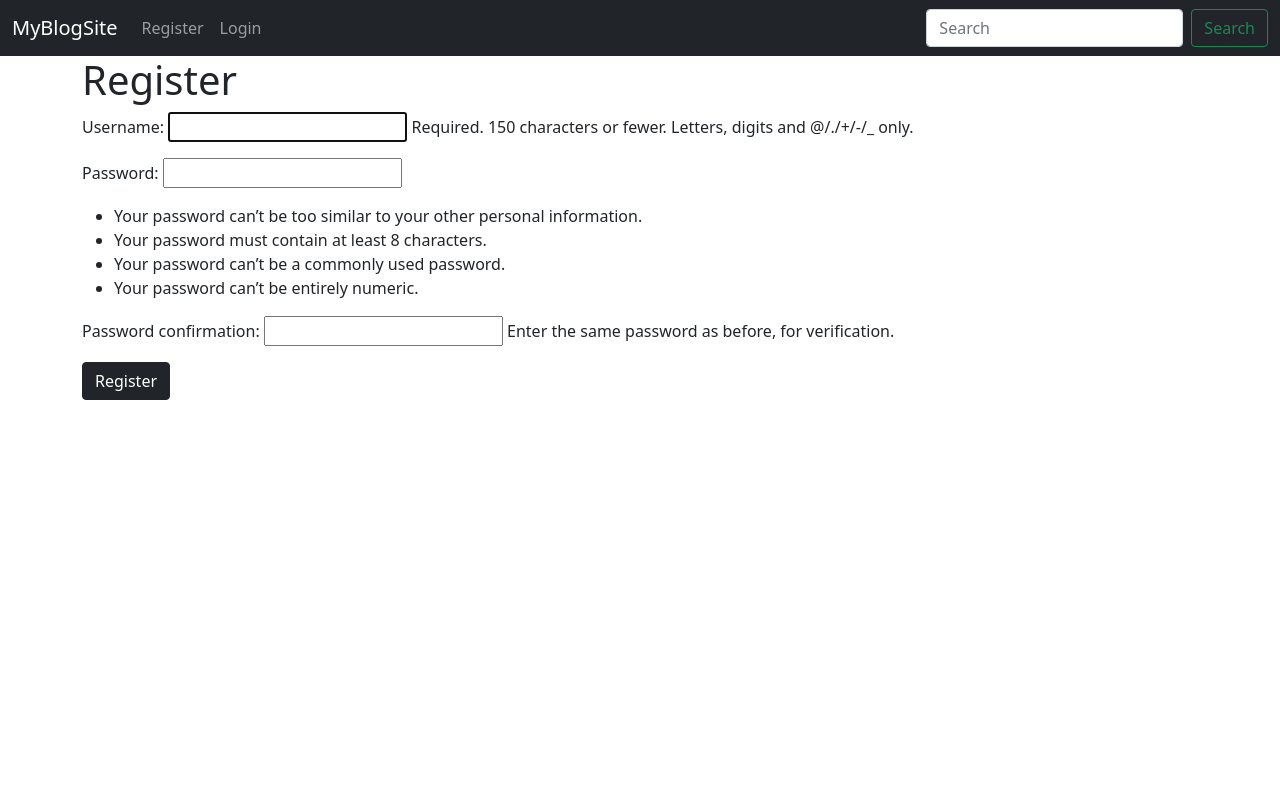
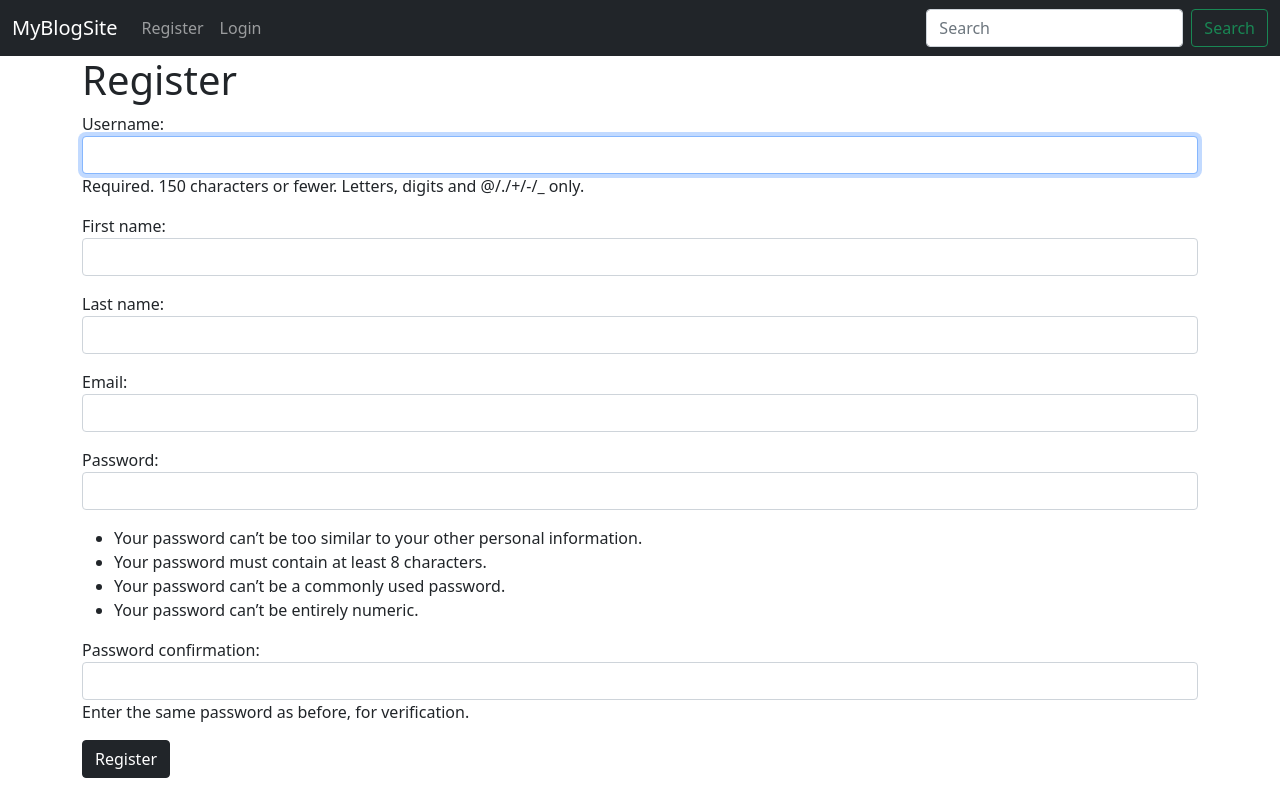
Before and after one commit to vabhijeet/Weblog, a Django app: page /members/register/ in a window 1280 px wide. Run offline with Django 3.2, Linux system fonts and the light colour scheme.

Commit message:
user added

```diff
--- a/ablog/settings.py
+++ b/ablog/settings.py
@@ -39,7 +39,6 @@ INSTALLED_APPS = [
     'django.contrib.staticfiles',
     'theblog',
     'members',
-
 ]
 
 MIDDLEWARE = [
--- a/members/forms.py
+++ b/members/forms.py
@@ -0,0 +1,21 @@
+from django.contrib.auth.forms import UserCreationForm
+from django.contrib.auth.models import User
+from django.contrib.auth.forms import UserCreationForm
+from django import forms
+
+
+class SignUpForm(UserCreationForm):
+    email= forms.EmailField(widget=forms.EmailInput(attrs={'class':'form-control'}))
+    first_name=forms.CharField(max_length=100, widget=forms.TextInput(attrs={'class':'form-control'}))
+    last_name=forms.CharField(max_length=100, widget=forms.TextInput(attrs={'class':'form-control'}))
+
+    class Meta:
+        model=User
+        fields =('username','first_name','last_name','email','password1','password2')
+
+    def __init__(self, *args , **kwargs) -> None:
+        super(SignUpForm,self).__init__(*args, **kwargs)
+
+        self.fields['username'].widget.attrs['class']='form-control'
+        self.fields['password1'].widget.attrs['class']='form-control'
+        self.fields['password2'].widget.attrs['class']='form-control'
--- a/members/views.py
+++ b/members/views.py
@@ -1,10 +1,11 @@
 from django.shortcuts import render
 from django.views import generic
 from django.contrib.auth.forms import UserCreationForm
+from .forms import SignUpForm
 from django.urls import reverse_lazy
 
 class UserRegisterView(generic.CreateView):
-    form_class=UserCreationForm
+    form_class=SignUpForm
     template_name='registration/register.html'
     success_url=reverse_lazy('login')
 
--- a/theblog/templates/article.html
+++ b/theblog/templates/article.html
@@ -5,7 +5,7 @@
 <div>{{ post.author.first_name }} {{post.author.last_name}} - {{post.post_date}}</div>
     <br><p class="article-content">{{ post.body }}</p>
 
-    <a href="{% url 'home' %}" class="btn btn-primary">Back</a><br/><br/>
+
     {% if user.is_authenticated %}
     <form action="{% url 'like-post' post.pk %}" method="POST">
         {% csrf_token %}
@@ -55,7 +55,8 @@
         </script>
 
         <input type="button" class="btn btn-danger" onClick="foo()" value="Delete">
+
         {% endif %}
     {% endif %}
-
+    <a href="{% url 'home' %}" class="btn btn-primary">Back</a><br/><br/>
 {% endblock %}
```
Also changed, not shown: db.sqlite3.
